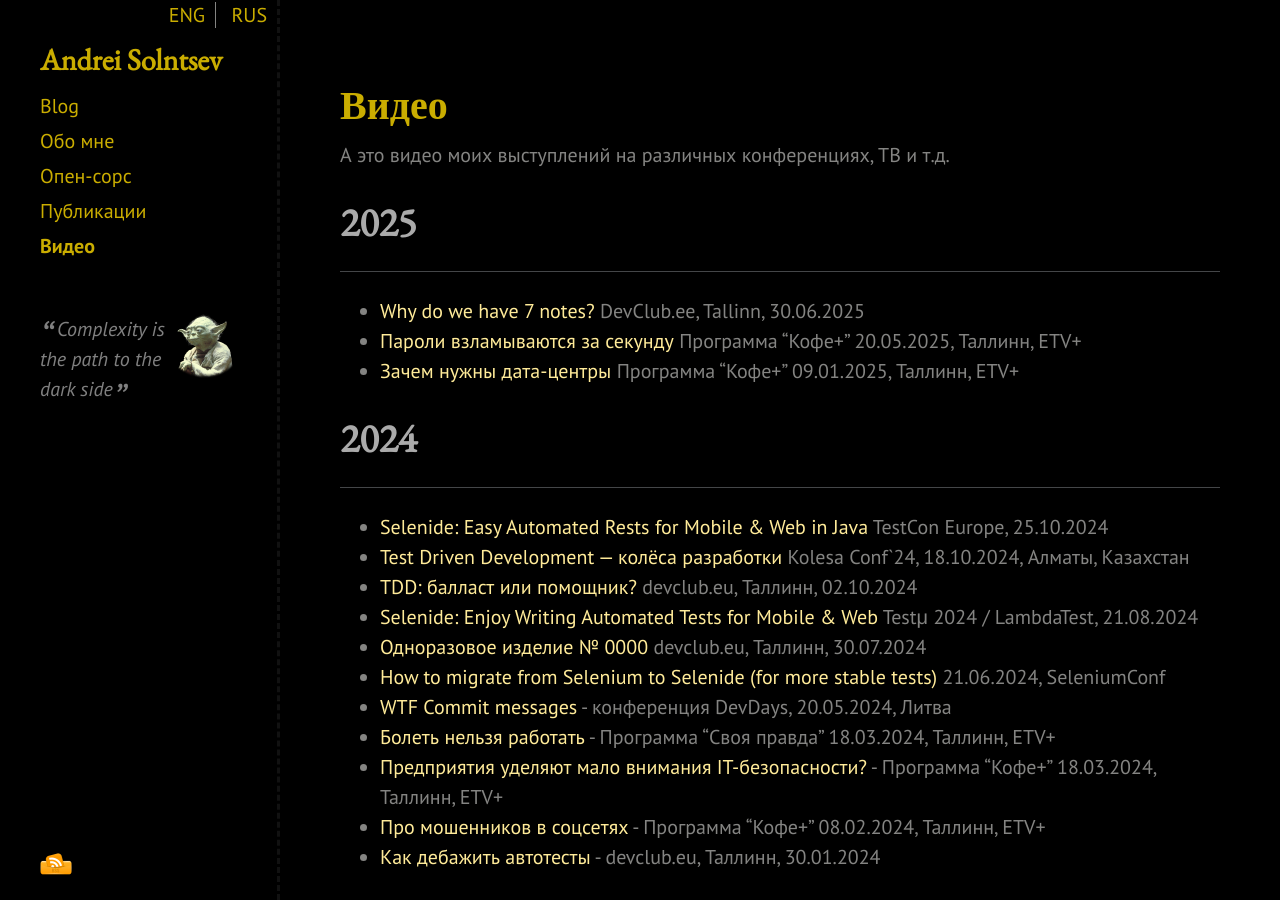
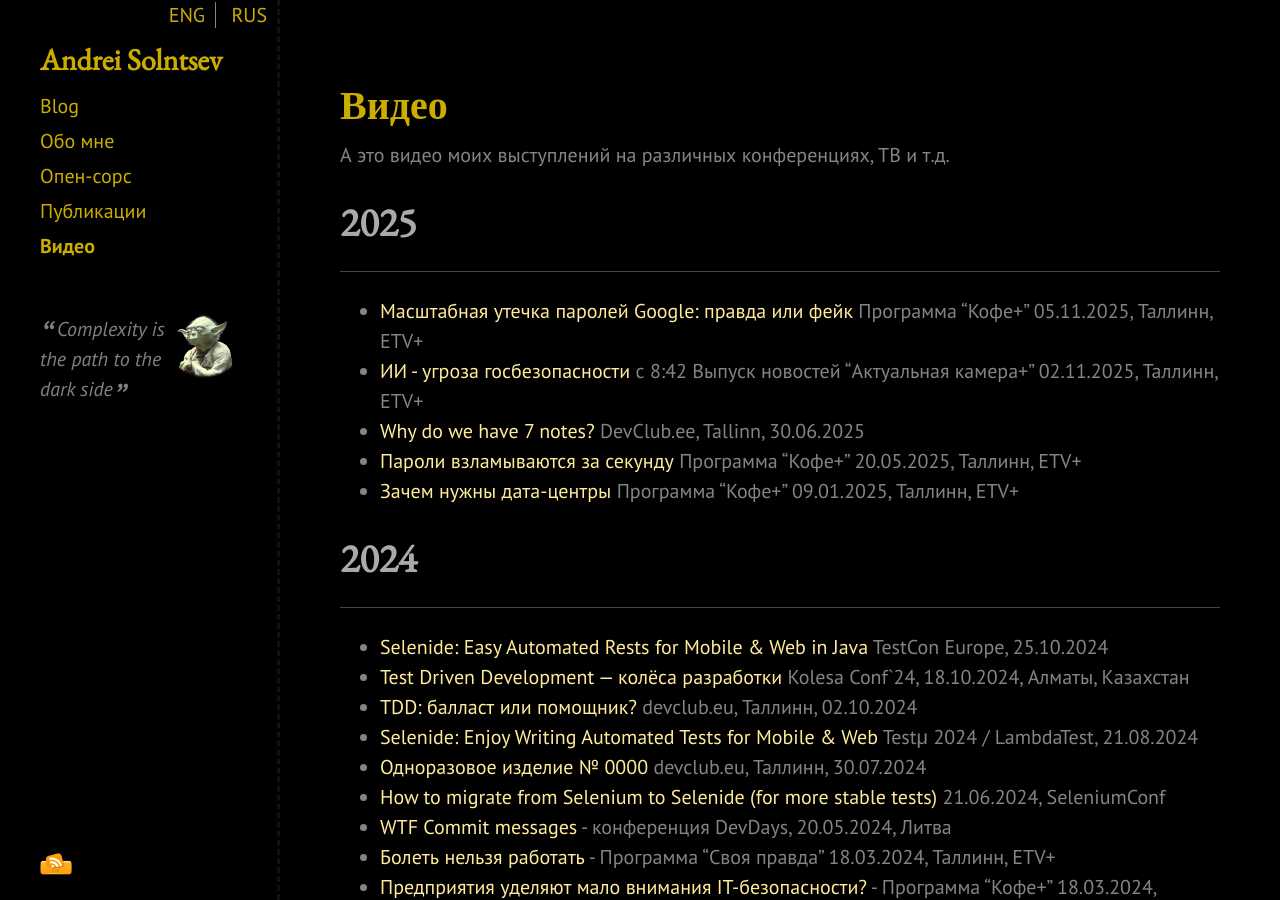
Before and after one commit to asolntsev/asolntsev.github.io, a Jekyll site: the page built from ru/video.md, in a window 1280 px wide and 900 px high. Built offline with Jekyll 4.4.1, drawn with Linux system fonts in a browser that asks for light colours; nearby versions of some CDN libraries.

Commit message:
publish last 2 ETV+ videos

```diff
--- a/ru/video.md
+++ b/ru/video.md
@@ -8,6 +8,8 @@ category: ru
 
 # 2025
 * * *
+* [Масштабная утечка паролей Google: правда или фейк](https://jupiterpluss.err.ee/1609849032/masshtabnaja-utechka-parolej-google-pravda-ili-fejk) Программа "Кофе+" 05.11.2025, Таллинн, ETV+
+* [ИИ - угроза госбезопасности](https://jupiterpluss.err.ee/1609831354/aktualnaja-kamera) с 8:42 Выпуск новостей "Актуальная камера+" 02.11.2025, Таллинн, ETV+
 * [Why do we have 7 notes?](https://www.youtube.com/watch?v=dhqhHm5rc3A&ab_channel=DEVCLUB.EE) DevClub.ee, Tallinn, 30.06.2025
 * [Пароли взламываются за секунду](https://jupiterpluss.err.ee/1609700535/pochti-80-populjarnyh-parolej-vzlamyvajutsja-za-sekundu) Программа "Кофе+" 20.05.2025, Таллинн, ETV+
 * [Зачем нужны дата-центры](https://jupiterpluss.err.ee/1609570999/zachem-nuzhny-data-centry) Программа "Кофе+" 09.01.2025, Таллинн, ETV+
```
